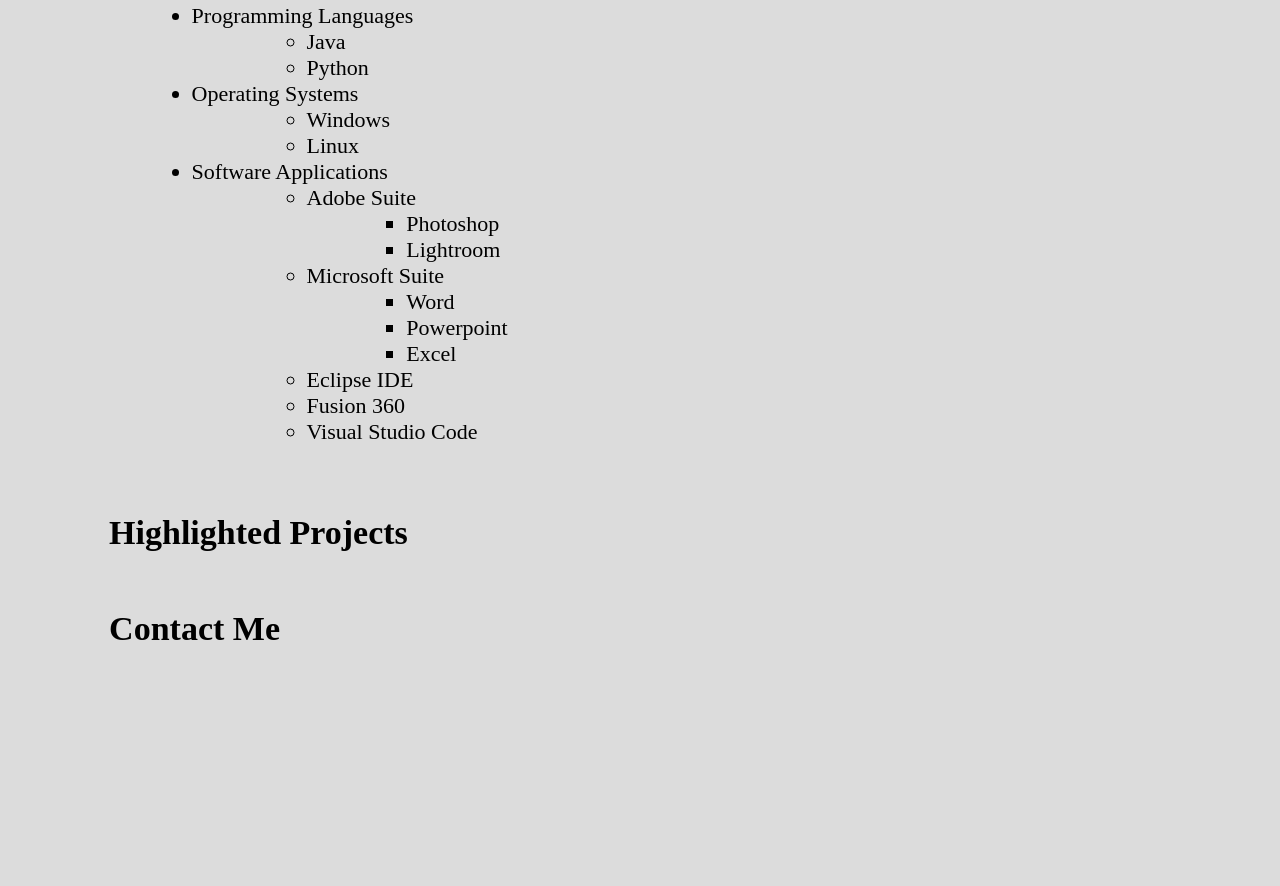
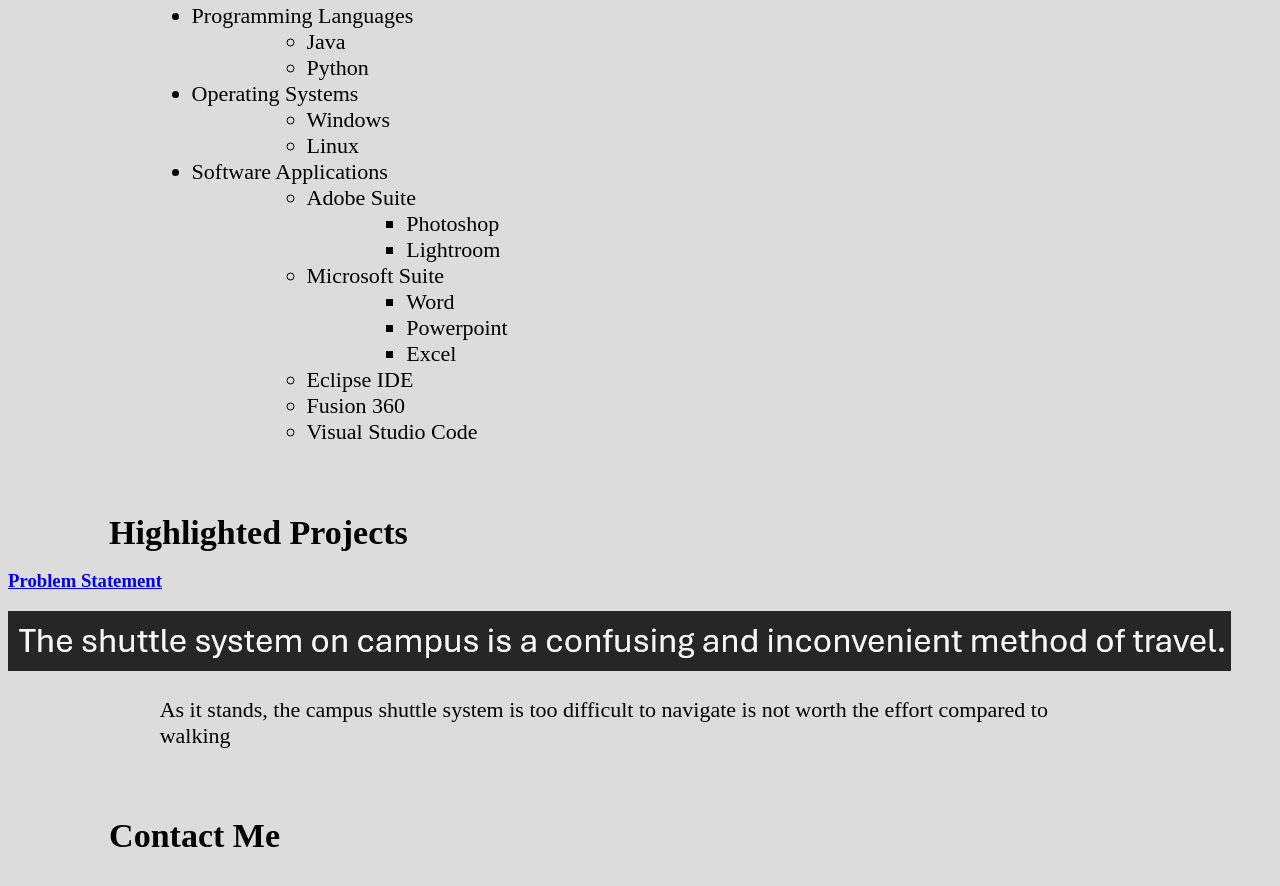
Before and after one commit to Sgavir8738/Sgavir8738.github.io, a plain HTML site: page index.html in a window 1280 px wide. Shown: the part 401-1287 px from the top of the page. Before the commit the page ends 1088 px from the top, so only its background shows below. Drawn offline with Linux system fonts and the light colour scheme.

Commit message:
Add problem statement to site

```diff
--- a/index.html
+++ b/index.html
@@ -48,7 +48,17 @@
                 </li>
             </ul>
         </div> <br>
-        <h2> Highlighted Projects </h2> <div class = "projects"> </div> <br>
+        <h2> Highlighted Projects </h2> <div class = "projects">
+            <section class="project">
+                <a href="files/Sebastian Gaviria - Problem Statement.pdf">
+                    <h3>Problem Statement</h3>
+                </a>
+                <a href="files/Sebastian Gaviria - Problem Statement.pdf">
+                    <img src="img/Problem.png">
+                </a>
+                <p>As it stands, the campus shuttle system is too difficult to navigate is not worth the effort compared to walking</p>
+            </section>
+        </div> <br>
         <h2> Contact Me </h2> <div class = "contact"> </div> <br>
     </body>
 </html>
```
Also changed, not shown: img/Problem.png (added), 1 other file.
